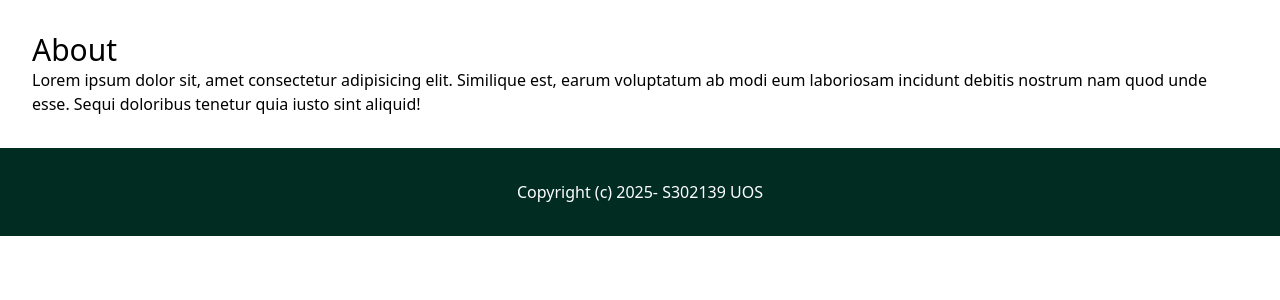
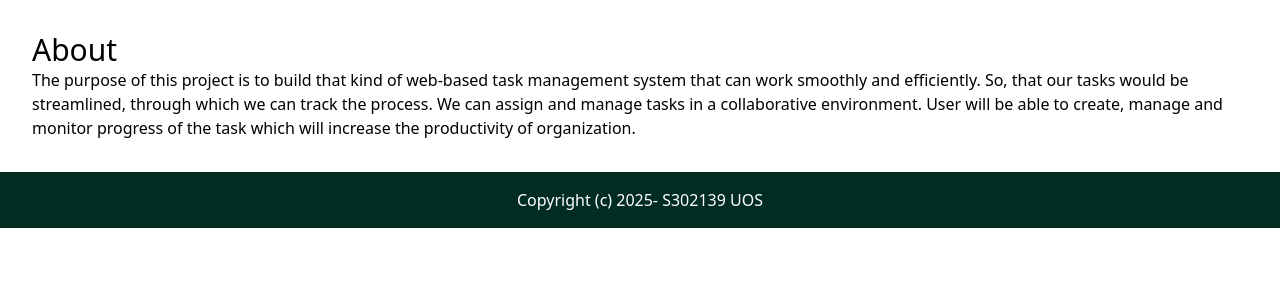
Before and after one commit to osman-dev01/TMS, a Django app: template core/templates/core/about.html in a window 1280 px wide. Shown: the part 76-376 px from the top of the page. Run offline with Django 5.2, Linux system fonts and the light colour scheme; the template is opened without the code that fills it, so the values that code supplies are empty.

Commit message:
Add CI pipeline and other updates

```diff
--- a/TMS/settings.py
+++ b/TMS/settings.py
@@ -25,7 +25,7 @@ SECRET_KEY = 'django-insecure-rnimw7s44za-@jtrf)6#rqzgbmwm*e5(zi0aarr5(f$36azfyt
 # SECURITY WARNING: don't run with debug turned on in production!
 DEBUG = True
 
-ALLOWED_HOSTS = []
+ALLOWED_HOSTS = ['TMS.onrender.com']
 
 AUTH_USER_MODEL ='account.User'
 # Application definition
--- a/core/templates/core/about.html
+++ b/core/templates/core/about.html
@@ -6,7 +6,7 @@
 
 
         <p>
-            Lorem ipsum dolor sit, amet consectetur adipisicing elit. Similique est, earum voluptatum ab modi eum laboriosam incidunt debitis nostrum nam quod unde esse. Sequi doloribus tenetur quia iusto sint aliquid!
+            The purpose of this project is to build that kind of web-based task management system that can work smoothly and efficiently. So, that our tasks would be streamlined, through which we can track the process. We can assign and manage tasks in a collaborative environment. User will be able to create, manage and monitor progress of the task which will increase the productivity of organization.
         </p>
 
 {% endblock %}
--- a/core/templates/core/base.html
+++ b/core/templates/core/base.html
@@ -25,7 +25,7 @@
     </main>
 
 
-    <footer class="py-8 px-8 bg-emerald-950 text-center">
+    <footer class="py-4 px-4 bg-emerald-950 text-center">
         <p class="text-white"> Copyright (c) 2025- S302139 UOS</p>
 
     </footer>
--- a/project/templates/project/add_note.html
+++ b/project/templates/project/add_note.html
@@ -7,7 +7,7 @@
 <form class="mt-6 px-8 space-y-4" method="post" action=".">
     {% csrf_token %}
     <div>
-        <label class="text-white">Name</label><br>
+        <label >Name</label><br>
         <input name="name" type="text" class="w-full py-4 px-6 bg-green-50 text-white">
     </div>
 
--- a/project/templates/project/note_detail.html
+++ b/project/templates/project/note_detail.html
@@ -3,8 +3,8 @@
 {% block content %}
 
     <h1 class=" mb-6 text-3xl">{{note.name }}</h1>
-    <a href="{% url 'project:note_edit' project.id notes.id %}" class="py-4 px-8 bg-sky-600 text-white inline-block">Edit</a>
-    <a href="{% url 'project:note_delete' project.id notes.id %}" class="py-4 px-8 bg-amber-600 text-white inline-block">Delete</a>
+    <a href="{% url 'project:note_edit' project.id note.id %}" class="py-4 px-8 bg-sky-600 text-white inline-block">Edit</a>
+    <a href="{% url 'project:note_delete' project.id note.id %}" class="py-4 px-8 bg-amber-600 text-white inline-block">Delete</a>
 
 
         <p class="mb-6">{{ note.body}}</p>
--- a/project/templates/project/note_edit.html
+++ b/project/templates/project/note_edit.html
@@ -7,7 +7,7 @@
 <form class="mt-6 px-8 space-y-4" method="post" action=".">
     {% csrf_token %}
     <div>
-        <label class="text-white">Name</label><br>
+        <label class="text-white bg-amber-600">Name</label><br>
         <input value="{{note.name}}"  name="name" type="text" class="w-full py-4 px-6 bg-green-50 text-white">
     </div>
 
--- a/project/templates/project/project.html
+++ b/project/templates/project/project.html
@@ -32,7 +32,7 @@
 
             <a href="{% url 'project:upload_file' project.id %}" class="mt-6 py-4 px-8 bg-slate-600 text-white inline-block">Upload File</a>
             <div class="mt-6 grid grid-cols-4 gap-4">
-                {% for projectfile in project.files.all() %}
+                {% for projectfile in project.files.all %}
                     <div class="py-6 px-6 bg-emerald-400">
                             <h3 class="mb-4 text-xl">{{ projectfile.name }}</h3>
 
--- a/project/templates/project/upload_file.html
+++ b/project/templates/project/upload_file.html
@@ -10,7 +10,7 @@
 
         {{form.as_p}}
         <div>
-            <button class="py-4 px-8 bg-emerald-600 text-white">Submit</button>
+            <button class="py-4 px-8 bg-emerald-600  text-white">Submit</button>
         </div>
     </form>
 
--- a/project/views.py
+++ b/project/views.py
@@ -20,7 +20,7 @@ def project(request, pk):
     project= Project.objects.filter(created_by=request.user).get(pk=pk)
 
     return render(request, 'project/project.html',{
-        'project':projects
+        'project':project
     })
 
 @login_required
--- a/task/views.py
+++ b/task/views.py
@@ -12,6 +12,7 @@ def add(request, project_id, todolist_id):
     if request.method == 'POST':
         name= request.POST.get('name','')
         description= request.POST.get('description','')
+
         Task.objects.create(project=project, todolist=todolist,name=name,description=description, created_by=request.user)
 
         return redirect (f'/projects/{project_id}/{todolist_id}/')
--- a/todolist/views.py
+++ b/todolist/views.py
@@ -20,7 +20,7 @@
 
 @login_required
 def add(request, project_id):
-    project= Project.objects.filters(created_by = request.user).get(pk=project_id)
+    project= Project.objects.filter(created_by = request.user).get(pk=project_id)
     if request.method =='POST':
         name = request.POST.get('name','')
         description = request.POST.get('description','')
@@ -29,6 +29,7 @@
             Todolist.objects.create(project=project, name=name, description=description, created_by= request.user)
 
             return redirect(f'/projects/{project_id}/')
+
     return render(request, 'todolist/add.html',{
         'project': project
     })
@@ -48,7 +49,7 @@
             todolist.description= description
             todolist.save()
 
-        return redirect(f'/projects/{project_id}/{pk}/')
+            return redirect(f'/projects/{project_id}/{pk}/')
 
 
     return render(request, 'todolist/edit.html',{
```
Also changed, not shown: todolist/templates/todolist/todolist.html (+5 -7 lines), .github/workflows/ci.yml, db.sqlite3.
